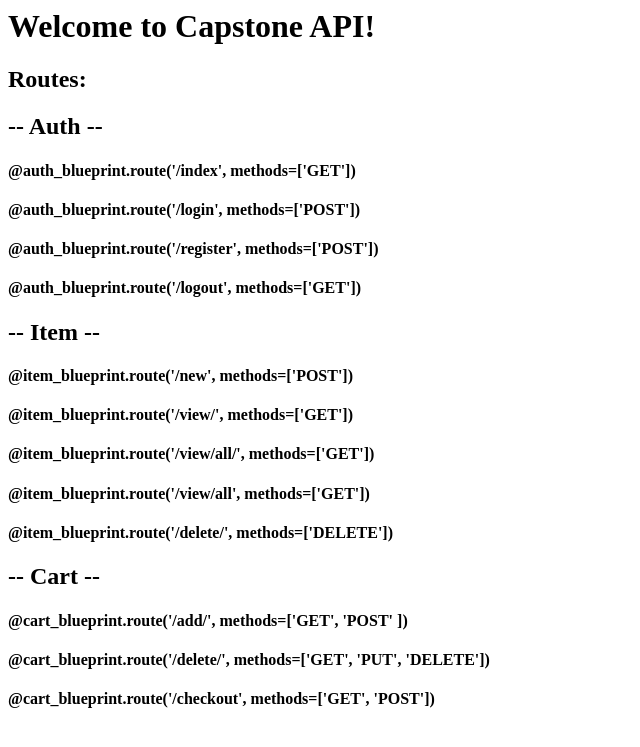
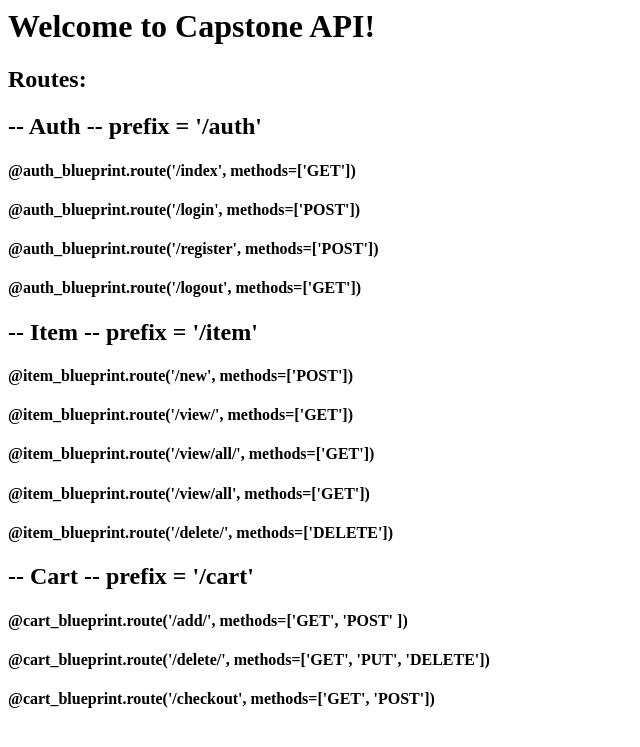
Before and after one commit to holbertra/capstone_api, a Flask app: page /auth/index in a window 1280 px wide. Shown: the top 747 px of the page, without its empty margins (0-640 px from the left). Run offline with Flask 2, Linux system fonts and the light colour scheme; parts of the project's set-up code (start-up, migrations or seed data) failed here and were passed over.

Commit message:
Add files via upload

```diff
--- a/templates/index.html
+++ b/templates/index.html
@@ -5,18 +5,18 @@
     <body>
         <h1>Welcome to {{ user.username }}!</h1>
         <h2>Routes:</h2>
-        <h2>-- Auth --</h2>
+        <h2>-- Auth -- prefix = '/auth'</h2>
         <h4>    @auth_blueprint.route('/index', methods=['GET'])</h4>
         <h4>    @auth_blueprint.route('/login', methods=['POST'])</h4>
         <h4>    @auth_blueprint.route('/register', methods=['POST'])</h4>
         <h4>    @auth_blueprint.route('/logout', methods=['GET'])</h4>
-        <h2>-- Item --</h2>
+        <h2>-- Item -- prefix = '/item'</h2>
         <h4>    @item_blueprint.route('/new', methods=['POST'])</h4>
         <h4>    @item_blueprint.route('/view/<int:item_id>', methods=['GET'])</h4>
         <h4>    @item_blueprint.route('/view/all/<int:user_id>', methods=['GET'])</h4>
         <h4>    @item_blueprint.route('/view/all', methods=['GET'])</h4>
         <h4>    @item_blueprint.route('/delete/<int:item_id>', methods=['DELETE'])</h4>
-        <h2>-- Cart --</h2>
+        <h2>-- Cart -- prefix = '/cart'</h2>
         <h4>    @cart_blueprint.route('/add/<int:item_id>', methods=['GET', 'POST' ]) </h4>
         <h4>    @cart_blueprint.route('/delete/<int:user_id>', methods=['GET', 'PUT', 'DELETE'])</h4>
         <h4>    @cart_blueprint.route('/checkout', methods=['GET', 'POST']) </h4>
```
